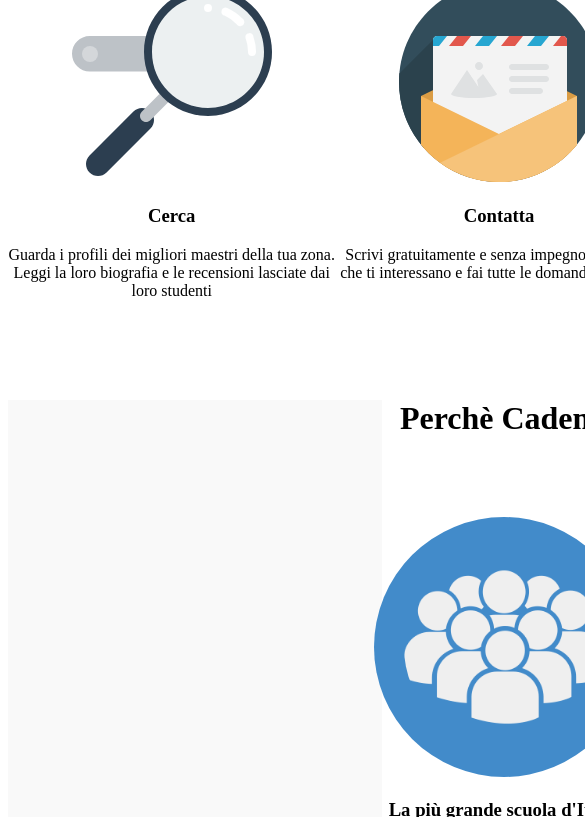
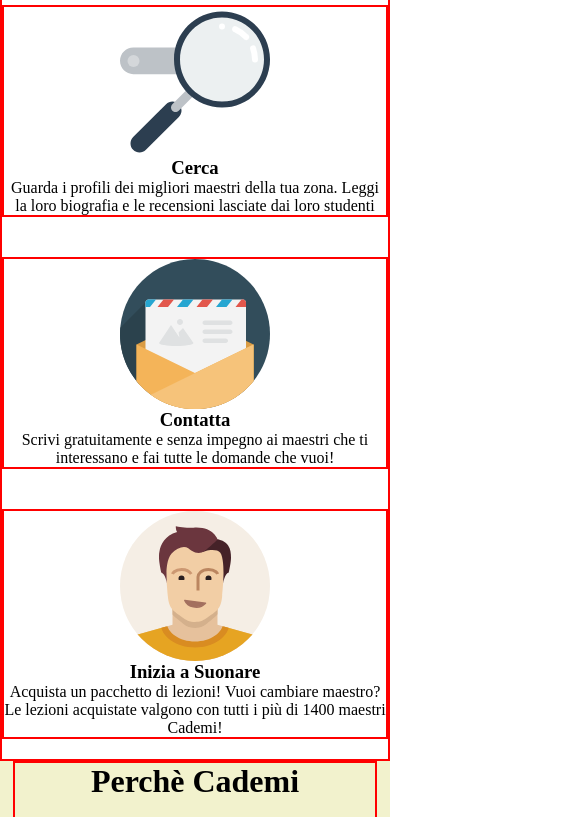
Before and after one commit to manuelguariglia21/html-css-resp-wannabe, a plain HTML site: page index.html in a window 390 px wide. Shown: the part 648-1465 px from the top of the page, 585 px wide, since content can reach past the window. Drawn offline with Linux system fonts and the light colour scheme.

Commit message:
fix responsive

```diff
--- a/css/style.css
+++ b/css/style.css
@@ -1,3 +1,8 @@
+*{
+  margin: 0;
+  padding: 0;
+  box-sizing: border-box;
+}
 .row {
   width: 992px;
   margin-left: auto;
@@ -61,3 +66,74 @@
 }
 
 /*PARTE RESPONSIVE*/
+
+@media screen and (max-width: 420px) {
+
+  .clear {
+    display: none;
+  }
+
+  .container div{
+    border: 2px solid red;
+  }
+
+  .container.grey{
+      background-color: #f2f2cd;
+      padding: 0 13px 13px 13px;
+      width: 100%;
+
+    }
+
+  .row{
+  width: 100%;
+  display: flex;
+  flex-direction: column;
+  align-items: center;
+  margin-top: 0;
+
+  }
+
+  .row img{
+    max-width: 100%;
+    height: 150px;
+    float: none;
+    display: block;
+    margin-left: auto;
+    margin-right: auto;
+    }
+
+  /* BLOCCO LEZIONI RESPONSIVE */
+
+  #lezioni .row > .left,
+  #lezioni .row > .right{
+    width: 100%;
+    float: none;
+    display: block;
+    margin-bottom: 20px;
+    margin-top: 20px;
+  }
+
+  /* BLOCCO STEPS RESPONSIVE */
+  #steps .row > .left,
+  #steps .row > .central,
+  #steps .row > .right{
+    width: 100%;
+    float: none;
+    display: block;
+    margin-bottom: 20px;
+    margin-top: 20px;
+  }
+
+  /* BLOCCO PERCHE */
+  #why .row > .first,
+  #why .row > .second,
+  #why .row > .third {
+    width: 100%;
+    float: none;
+    display: block;
+    margin-bottom: 20px;
+    margin-top: 20px;
+  }
+
+
+}
```
